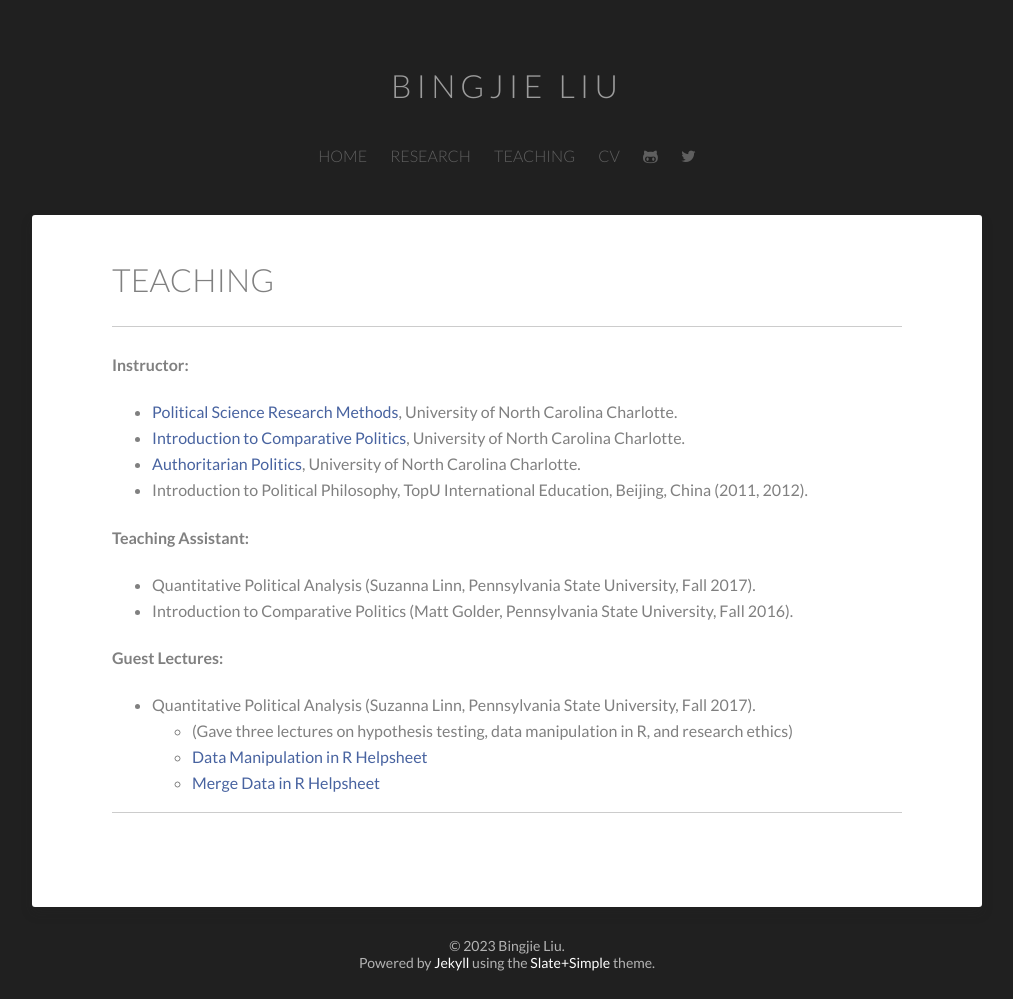
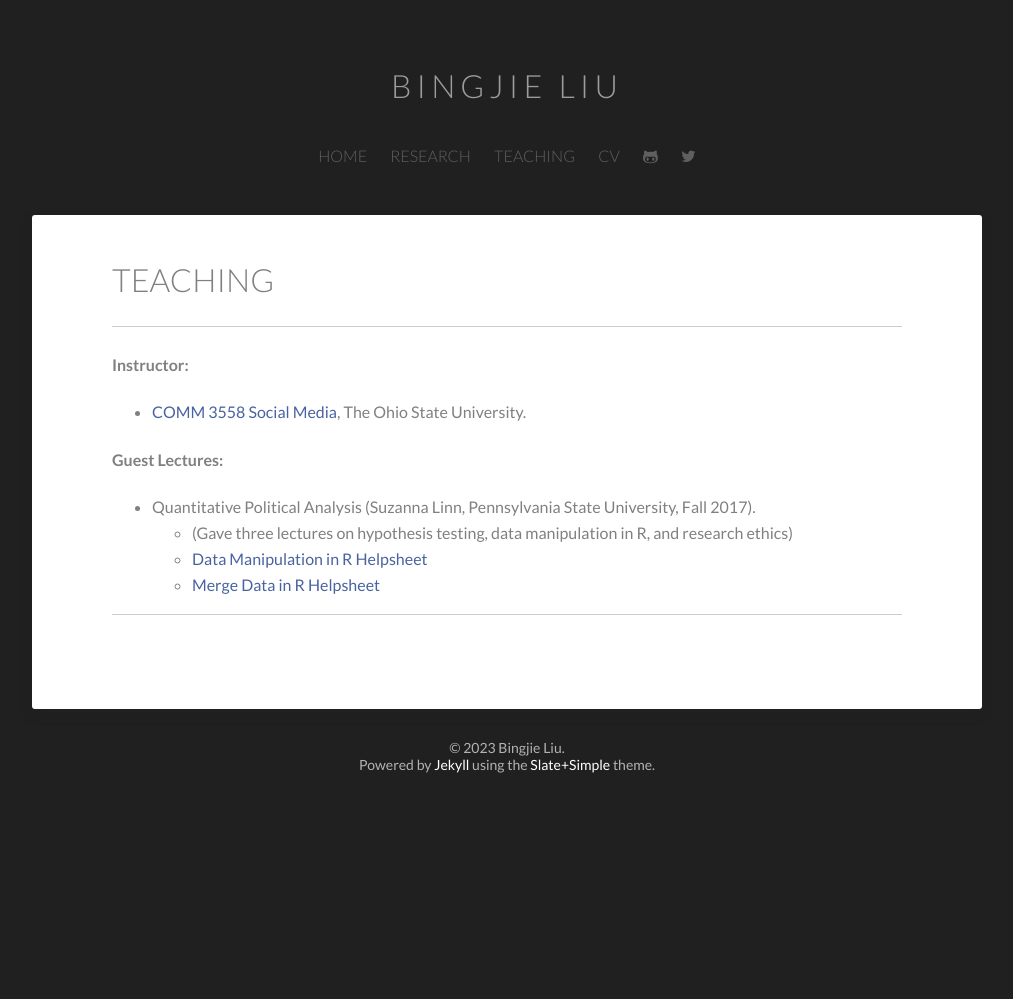
Before and after one commit to LBJCOMM/LBJCOMM.github.io, a Jekyll site: the page built from teaching/index.md, in a window 1280 px wide. Shown: the whole page, without its empty margins (133-1146 px from the left). Built offline with Jekyll 4.4.1, drawn with Linux system fonts in a browser that asks for light colours; after the commit the page ends 900 px from its top, so only the background shows below that.

Commit message:
Update index.md

```diff
--- a/teaching/index.md
+++ b/teaching/index.md
@@ -6,17 +6,7 @@ title: TEACHING
 <h4> Instructor: </h4>
 
 <ul align='justify'>
-  <li><a href = "/files/POLS2220_Fall2021.pdf">Political Science Research Methods</a>, University of North Carolina Charlotte. </li>
-  <li><a href = "/files/POLS1130_Comparative_Politics.pdf">Introduction to Comparative Politics</a>, University of North Carolina Charlotte. </li>
-  <li><a href = "/files/Syllabus_AuthoritarianPolitics_SP2021.pdf">Authoritarian Politics</a>, University of North Carolina Charlotte. </li>
-  <li>Introduction to Political Philosophy, TopU International Education, Beijing, China (2011, 2012).</li>
-</ul>
-
-<h4> Teaching Assistant: </h4>
-
-<ul align='justify'>
-  <li>Quantitative Political Analysis (Suzanna Linn, Pennsylvania State University, Fall 2017). </li>
-  <li>Introduction to Comparative Politics (Matt Golder, Pennsylvania State University, Fall 2016).</li>
+  <li><a href = "https://comm.osu.edu/courses/comm-3558">COMM 3558 Social Media</a>, The Ohio State University. </li>
 </ul>
 
 <h4> Guest Lectures: </h4>
```
